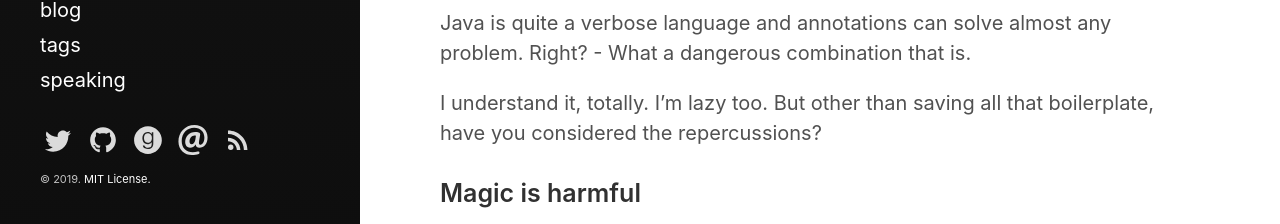
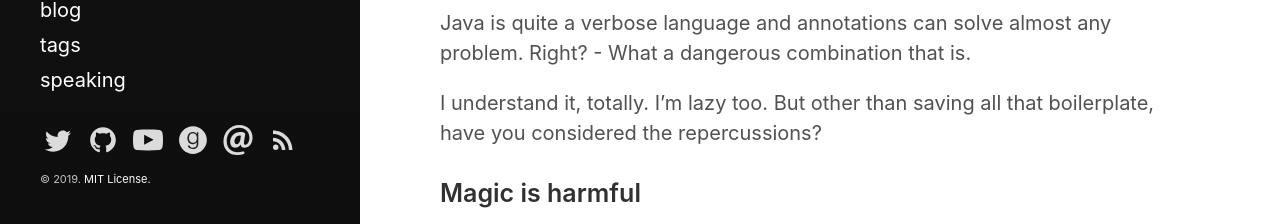
Before and after one commit to gregorriegler/gregorriegler.github.io, a Jekyll site: the page built from index.html, in a window 1280 px wide. Shown: the part 4773-4997 px from the top of the page. Built offline with Jekyll 4.4.1, drawn with Linux system fonts in a browser that asks for light colours; the list of posts is cut into pages by our own code; comment, search, counter and statistics services are not loaded.

Commit message:
add youtube

```diff
--- a/_includes/sidebar-icon-links.html
+++ b/_includes/sidebar-icon-links.html
@@ -12,6 +12,12 @@
      class="icon" title="Github" aria-label="Github"
      href="https://github.com/gregorriegler">
     {% include svg/github.svg %}
+  </a>
+
+  <a id="youtube-link"
+     class="icon" title="Youtube" aria-label="Youtube"
+     href="https://www.youtube.com/channel/UCsWg_i6X4KMhjD2CRqCJLdg">
+    {% include svg/youtube.svg %}
   </a>
 
   <a id="goodreads-link"
```
Also changed, not shown: speaking.md (+0 -1 lines), _includes/svg/youtube.svg (added).
